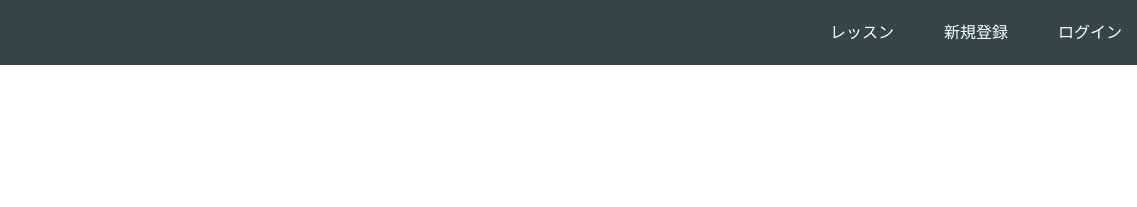
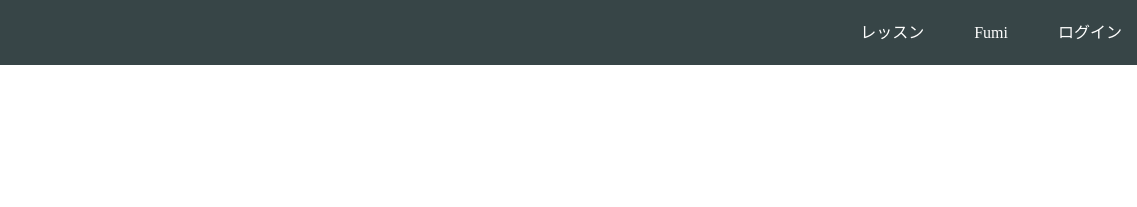
Before and after one commit to fumi-imuf/fumi, a plain HTML site: page index.html in a window 1280 px wide. Shown: the top 207 px of the page, 143-1280 px from the left. Drawn offline with Linux system fonts and the light colour scheme.

Commit message:
Update index.html

```diff
--- a/index.html
+++ b/index.html
@@ -16,7 +16,7 @@
       <span class="fa fa-bars menu-icon"></span>
       <div class="header-right">
         <a href="#">レッスン</a>
-        <a href="#">新規登録</a>
+        <a href="#">Fumi</a>
         <a href="#" class="login">ログイン</a>
       </div>
     </div>
```
